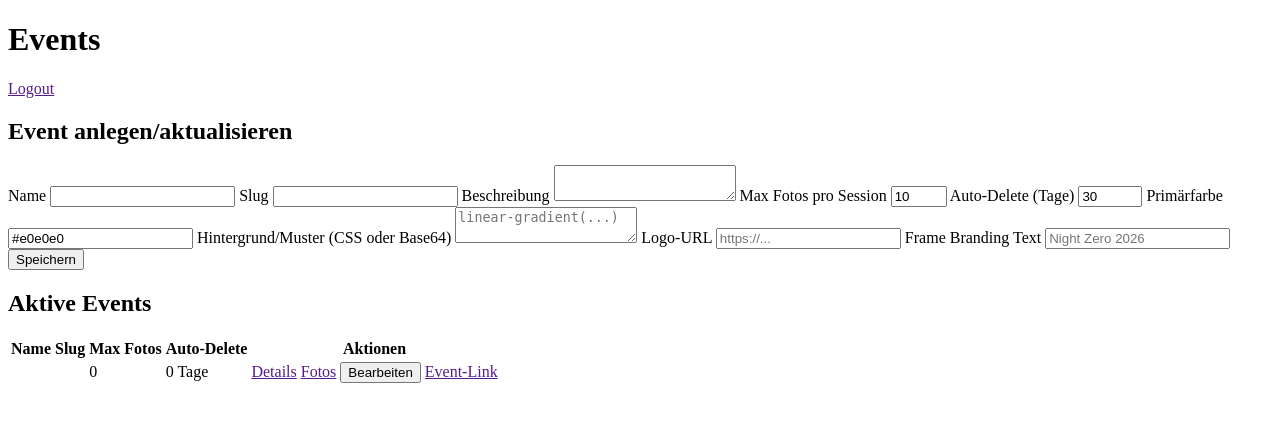
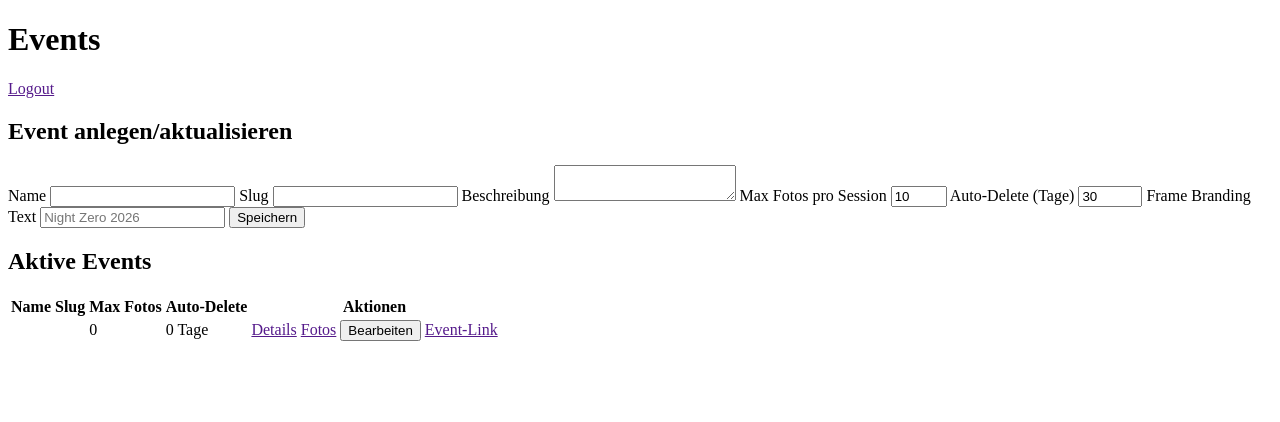
Before and after one commit to negurvulkan/CamNoir, a PHP site: template views/admin_events.php in a window 1280 px wide. Shown: the top 422 px of the page. Run offline with PHP 8.4, Linux system fonts and the light colour scheme; the template is opened without the code that fills it: most values are stand-ins (such as "Sample title", 1, 10 or a date in 2020); data that the repository does not hold is empty.

Commit message:
Remove theming functionality

```diff
--- a/sql_schema.sql
+++ b/sql_schema.sql
@@ -5,9 +5,6 @@ CREATE TABLE events (
     description TEXT NULL,
     max_photos_per_session INT DEFAULT 10,
     auto_delete_days INT DEFAULT 30,
-    theme_primary_color VARCHAR(20) NULL,
-    theme_background_pattern TEXT NULL,
-    theme_logo_url VARCHAR(255) NULL,
     frame_branding_text VARCHAR(255) NULL,
     created_at DATETIME NOT NULL,
     updated_at DATETIME NOT NULL
--- a/views/admin_event_detail.php
+++ b/views/admin_event_detail.php
@@ -8,10 +8,6 @@
         <p class="muted small">Name</p>
         <h3><?= sanitize_text($event['name']) ?></h3>
         <p class="muted">Slug: <code><?= sanitize_text($event['slug']) ?></code></p>
-        <p class="muted">Primärfarbe: <span style="color: <?= sanitize_text($event['theme_primary_color']) ?>; font-weight:700;">
-            <?= sanitize_text($event['theme_primary_color']) ?></span></p>
-        <p class="muted">Background/Muster: <code><?= $event['theme_background_pattern'] ? 'gesetzt' : 'nicht gesetzt' ?></code></p>
-        <p class="muted">Logo: <?= $event['theme_logo_url'] ? '<code>' . sanitize_text($event['theme_logo_url']) . '</code>' : '–' ?></p>
         <p class="muted">Frame-Branding: <?= $event['frame_branding_text'] ? sanitize_text($event['frame_branding_text']) : '–' ?></p>
     </div>
     <div>
--- a/views/admin_events.php
+++ b/views/admin_events.php
@@ -21,15 +21,6 @@
         </label>
         <label class="field">Auto-Delete (Tage)
             <input type="number" name="auto_delete_days" min="1" max="365" value="30">
-        </label>
-        <label class="field">Primärfarbe
-            <input type="text" name="theme_primary_color" value="#e0e0e0">
-        </label>
-        <label class="field">Hintergrund/Muster (CSS oder Base64)
-            <textarea name="theme_background_pattern" rows="2" placeholder="linear-gradient(...)"></textarea>
-        </label>
-        <label class="field">Logo-URL
-            <input type="text" name="theme_logo_url" placeholder="https://...">
         </label>
         <label class="field">Frame Branding Text
             <input type="text" name="frame_branding_text" placeholder="Night Zero 2026">
@@ -71,9 +62,6 @@ function fillEvent(event) {
     document.querySelector('textarea[name="description"]').value = event.description || '';
     document.querySelector('input[name="max_photos_per_session"]').value = event.max_photos_per_session;
     document.querySelector('input[name="auto_delete_days"]').value = event.auto_delete_days;
-    document.querySelector('input[name="theme_primary_color"]').value = event.theme_primary_color || '#e0e0e0';
-    document.querySelector('textarea[name="theme_background_pattern"]').value = event.theme_background_pattern || '';
-    document.querySelector('input[name="theme_logo_url"]').value = event.theme_logo_url || '';
     document.querySelector('input[name="frame_branding_text"]').value = event.frame_branding_text || '';
     window.scrollTo({top: 0, behavior: 'smooth'});
 }
```
Also changed, not shown: public/index.php (+1 -7 lines), src/EventRepository.php (+3 -9 lines), views/event.php (+0 -12 lines).
